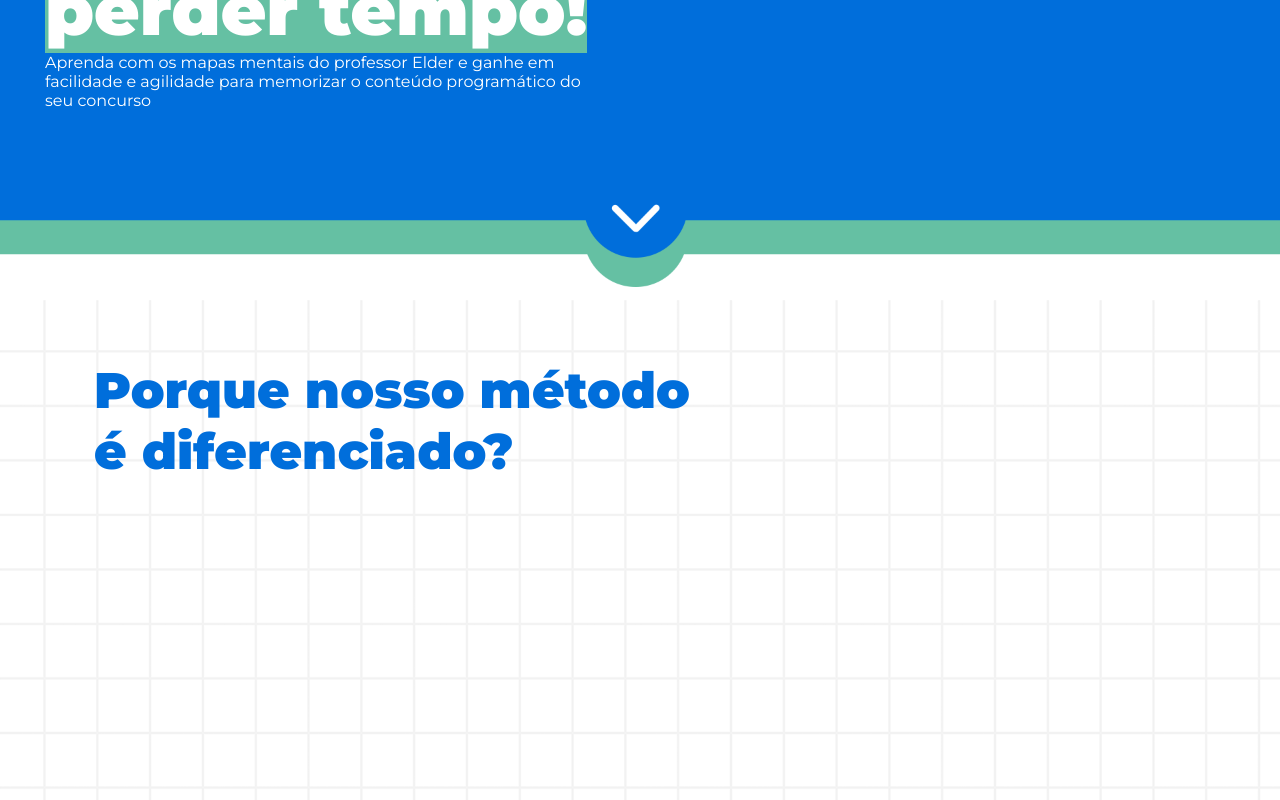
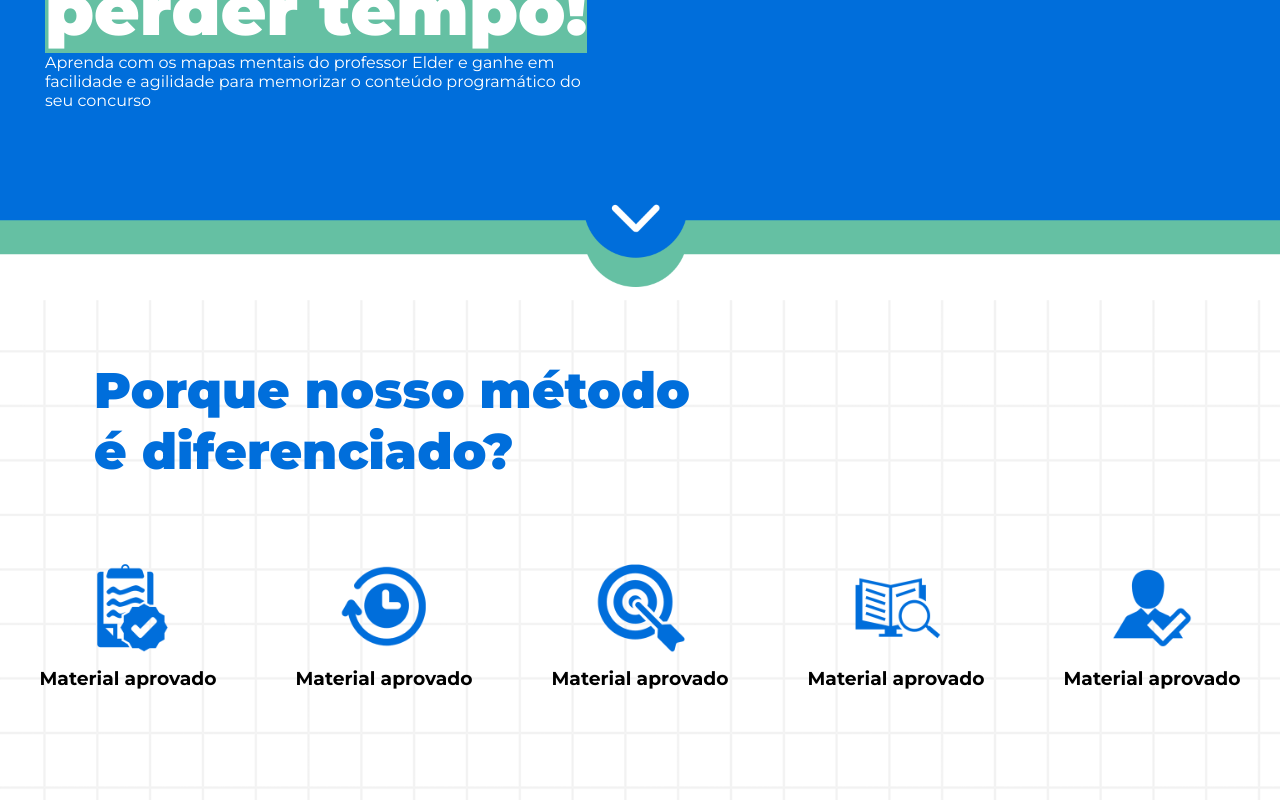
Before and after one commit to felipeuenes/landing-page, a React (Vite) app: page / in a window 1280 px wide. Shown: the part 357-1157 px from the top of the page. Built offline with nearby package versions, Linux system fonts and the light colour scheme.

Commit message:
add grid

```diff
--- a/src/components/Info/index.jsx
+++ b/src/components/Info/index.jsx
@@ -1,5 +1,9 @@
 import './style.css';
-
+import aprovado from '../../assets/verificado.png'
+import leitura from '../../assets/leitura-agil.png'
+import conteudo from '../../assets/conteudo-atrativo.png'
+import revisao from '../../assets/revisao.png'
+import experiencia from '../../assets/experiencia.png'
 
 
 export function Info() {
@@ -9,14 +13,29 @@ export function Info() {
             <h1>Porque nosso método <br/> é diferenciado?</h1>
             <div className='skills'>
                 <section>
-
+                    <img src={aprovado} alt="" />
+                    <h3>Material aprovado</h3>
                 </section>
                 <section>
+                    <img src={leitura} alt="" />
+                    <h3>Material aprovado</h3>
+                </section>
 
+                <section>
+                    <img src={conteudo} alt="" />
+                    <h3>Material aprovado</h3>
                 </section>
+
                 <section>
+                    <img src={revisao} alt="" />
+                    <h3>Material aprovado</h3>
+                </section>
 
+                <section>
+                    <img src={experiencia} alt="" />
+                    <h3>Material aprovado</h3>
                 </section>
+
 
             </div>
 
--- a/src/components/Info/style.css
+++ b/src/components/Info/style.css
@@ -4,6 +4,7 @@
     margin-top: 19.0rem;
     background-image: url('../../assets/fundo-linhas.png');
     background-size: 100vw;
+    display: flex;
 
     background-repeat: no-repeat;
 }
@@ -16,3 +17,30 @@
     margin-left: 9.4rem;
     margin-top: 6.0rem;
 }
+
+.skills{
+    display: grid;
+    /* grid-template-columns: 1fr 1fr 1fr 1fr 1fr; */
+    grid-template-columns: repeat(auto-fill, minmax(250px, 1fr));
+    justify-content: center;
+    align-items: center;
+    width: 100vw;
+    position: absolute;
+    margin-top: 25.0rem;
+
+}
+
+@media screen and (max-width: 700px) {
+    .skills{
+        display: flex;
+        flex-direction: column;
+    }
+}
+
+.skills section{
+    text-align: center;
+}
+
+.skills section img{
+    width: 9.0rem;
+}
```
Also changed, not shown: src/assets/verificado.png.
